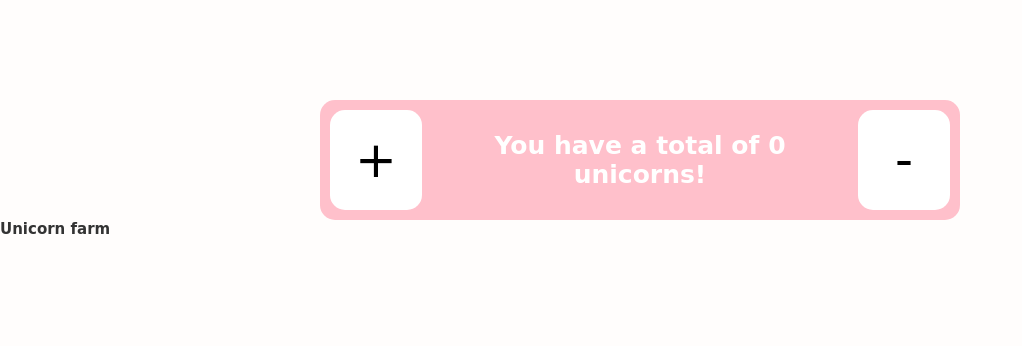
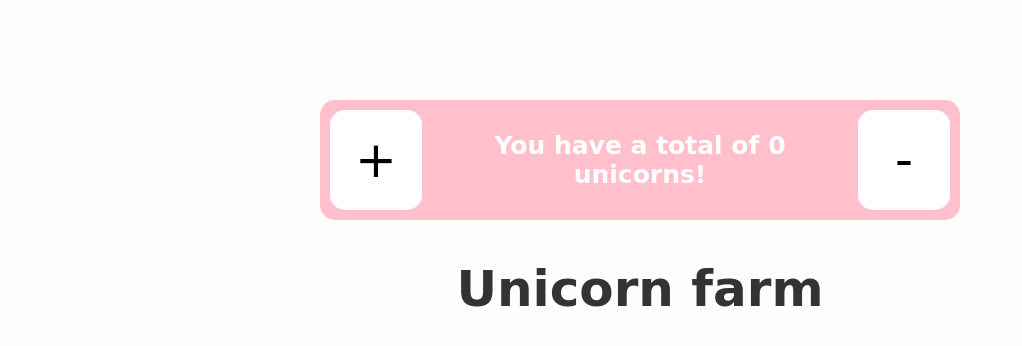
Before and after one commit to AnnaMaPe/202301-w7ch3-anna-marrodan, a React (Create React App) app: page / in a window 1280 px wide. Shown: the top 346 px of the page, without its empty margins (0-1022 px from the left). Built offline with nearby package versions, Linux system fonts and the light colour scheme.

Commit message:
Add styles to UnicornFarm component

```diff
--- a/src/components/UnicornFarm/UnicornFarm.tsx
+++ b/src/components/UnicornFarm/UnicornFarm.tsx
@@ -1,5 +1,5 @@
-import { useEffect } from "react";
 import { useAppSelector } from "../../store/hooks";
+import { UnicornFarmStyled } from "./UnicornFarmStyled";
 
 export const UnicornGallery = (): JSX.Element => {
   const unicornCount = useAppSelector((state) => state.unicorn.count);
@@ -9,11 +9,12 @@ export const UnicornGallery = (): JSX.Element => {
     </span>
   ));
 
-  useEffect(() => {}, [unicornCount]);
   return (
     <>
-      <h2>Unicorn farm</h2>
-      <div className="gallery_emojis">{unicornEmojis}</div>
+      <UnicornFarmStyled className="gallery">
+        <h2 className="gallery__title">Unicorn farm</h2>
+        <div className="gallery__emojis">{unicornEmojis}</div>
+      </UnicornFarmStyled>
     </>
   );
 };
--- /dev/null
+++ b/src/components/UnicornFarm/UnicornFarmStyled.tsx
@@ -0,0 +1,25 @@
+import styled from "styled-components";
+
+export const UnicornFarmStyled = styled.div`
+  padding: 1em;
+  text-align: center;
+  display: flex;
+  flex-direction: column;
+  justify-content: center;
+  align-items: center;
+  margin: auto;
+  margin-top: 3rem;
+
+  object-fit: cover;
+  width: 50vw;
+
+  .gallery {
+    &__title {
+      font-size: 50px;
+      padding-top: 0;
+    }
+    &__emojis {
+      font-size: 50px;
+    }
+  }
+`;
```
